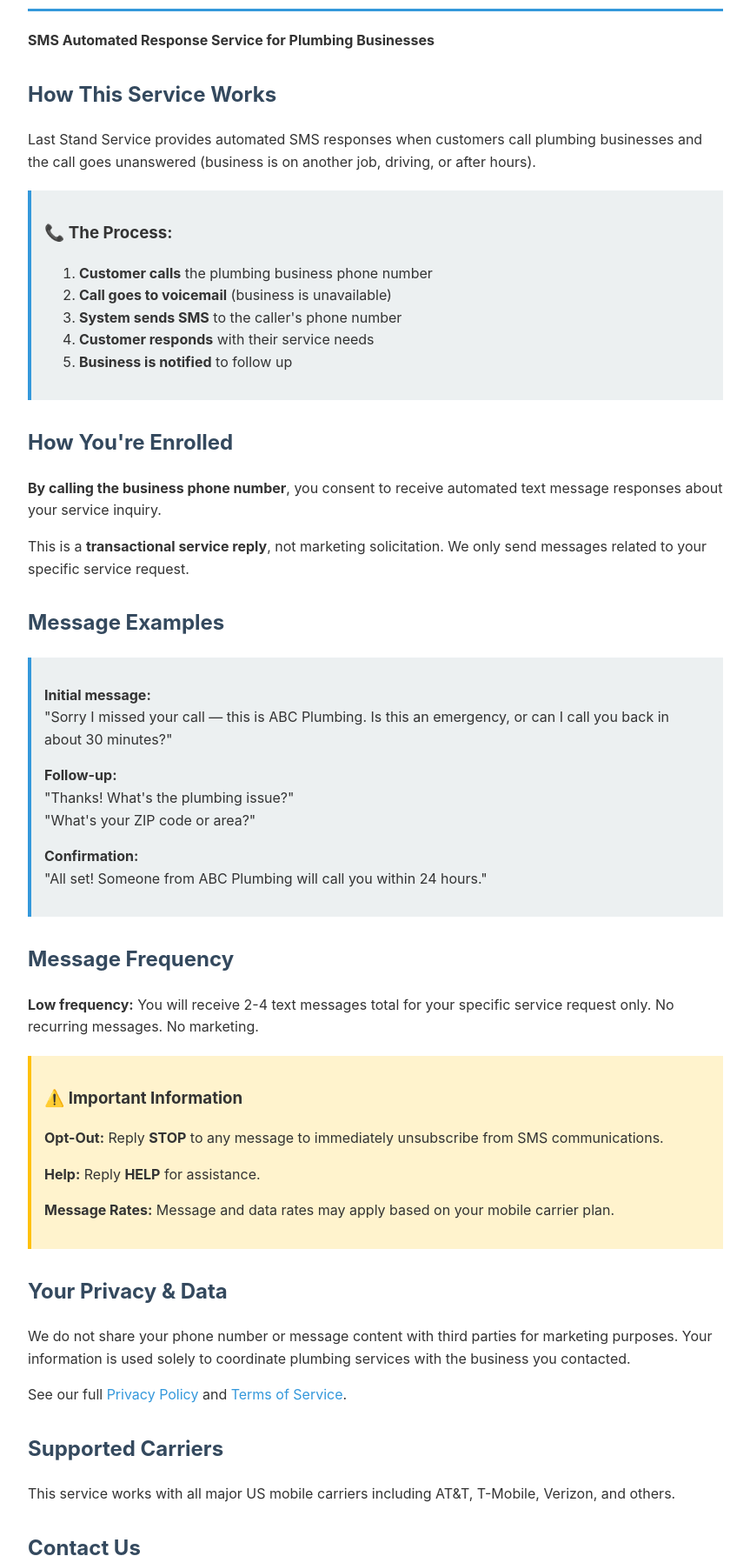
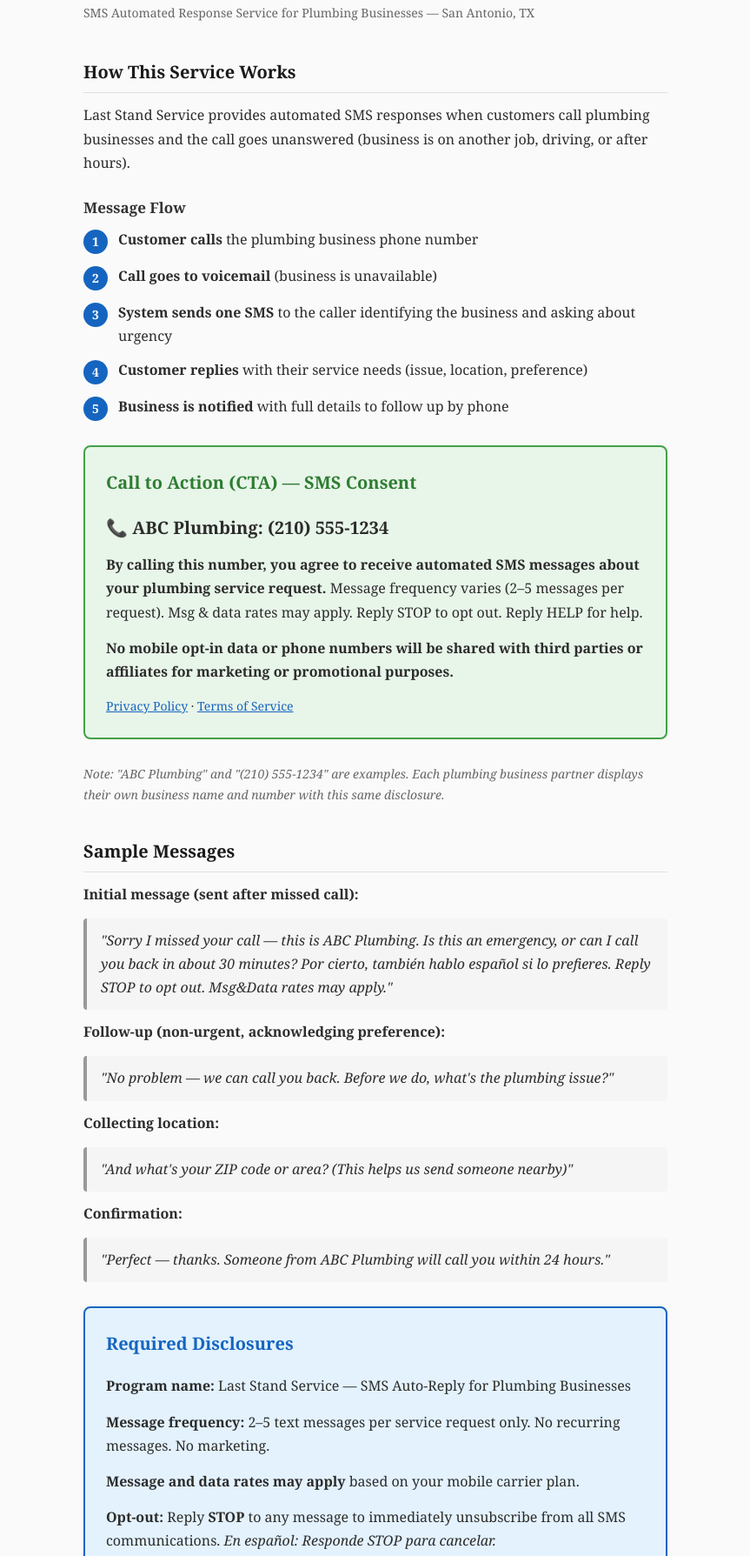
Before and after one commit to ketdaddy/last-stand-service, a plain HTML site: page index.html in a window 1280 px wide. Shown: the part 93-1882 px from the top of the page at 87% size, without its empty margins (208-1071 px from the left). Drawn offline with Linux system fonts and the light colour scheme.

Commit message:
Update index.html

```diff
--- a/index.html
+++ b/index.html
@@ -5,102 +5,119 @@
     <meta name="viewport" content="width=device-width, initial-scale=1.0">
     <title>Last Stand Service - SMS Service Information</title>
     <style>
-        body {
-            font-family: -apple-system, BlinkMacSystemFont, 'Segoe UI', Arial, sans-serif;
-            line-height: 1.6;
-            max-width: 800px;
-            margin: 0 auto;
-            padding: 20px;
-            color: #333;
-        }
-        h1 { color: #2c3e50; border-bottom: 3px solid #3498db; padding-bottom: 10px; }
-        h2 { color: #34495e; margin-top: 30px; }
-        .info-box {
-            background: #ecf0f1;
-            padding: 15px;
-            border-left: 4px solid #3498db;
-            margin: 20px 0;
-        }
-        .required {
-            background: #fff3cd;
-            border-left-color: #ffc107;
-        }
-        footer {
-            margin-top: 40px;
-            padding-top: 20px;
-            border-top: 1px solid #ddd;
-            font-size: 0.9em;
-            color: #666;
-        }
-        a { color: #3498db; text-decoration: none; }
-        a:hover { text-decoration: underline; }
+        * { margin: 0; padding: 0; box-sizing: border-box; }
+        body { font-family: Georgia, 'Times New Roman', serif; color: #2c2c2c; line-height: 1.7; background: #fafafa; }
+        .container { max-width: 720px; margin: 0 auto; padding: 40px 24px 80px; }
+        h1 { font-size: 28px; margin-bottom: 8px; color: #1a1a1a; }
+        .subtitle { color: #666; font-size: 14px; margin-bottom: 40px; }
+        h2 { font-size: 20px; margin: 36px 0 12px; color: #1a1a1a; border-bottom: 1px solid #e0e0e0; padding-bottom: 6px; }
+        h3 { font-size: 17px; margin: 24px 0 8px; color: #333; }
+        p { margin-bottom: 14px; font-size: 16px; }
+        ul { margin: 0 0 14px 24px; }
+        li { margin-bottom: 6px; font-size: 16px; }
+        .consent-box { background: #e8f5e9; border: 2px solid #43a047; padding: 24px; margin: 28px 0; border-radius: 8px; }
+        .consent-box h2 { border: none; margin-top: 0; color: #2e7d32; }
+        .disclosure-box { background: #e3f2fd; border: 2px solid #1565c0; padding: 24px; margin: 28px 0; border-radius: 8px; }
+        .disclosure-box h2 { border: none; margin-top: 0; color: #1565c0; }
+        .message-example { background: #f5f5f5; border-left: 4px solid #999; padding: 12px 16px; margin: 12px 0; font-style: italic; border-radius: 4px; }
+        .flow-step { display: flex; align-items: flex-start; margin-bottom: 12px; }
+        .step-num { background: #1565c0; color: white; width: 28px; height: 28px; border-radius: 50%; display: flex; align-items: center; justify-content: center; font-size: 14px; font-weight: bold; flex-shrink: 0; margin-right: 12px; margin-top: 2px; }
+        .step-text { flex: 1; }
+        a { color: #1565c0; }
+        footer { margin-top: 60px; padding-top: 20px; border-top: 1px solid #e0e0e0; font-size: 13px; color: #888; }
+        footer a { color: #888; }
     </style>
 </head>
 <body>
+    <div class="container">
         <h1>Last Stand Service</h1>
-    <p><strong>SMS Automated Response Service for Plumbing Businesses</strong></p>
+        <p class="subtitle">SMS Automated Response Service for Plumbing Businesses — San Antonio, TX</p>
 
         <h2>How This Service Works</h2>
         <p>Last Stand Service provides automated SMS responses when customers call plumbing businesses and the call goes unanswered (business is on another job, driving, or after hours).</p>
 
-    <div class="info-box">
-        <h3>📞 The Process:</h3>
-        <ol>
-            <li><strong>Customer calls</strong> the plumbing business phone number</li>
-            <li><strong>Call goes to voicemail</strong> (business is unavailable)</li>
-            <li><strong>System sends SMS</strong> to the caller's phone number</li>
-            <li><strong>Customer responds</strong> with their service needs</li>
-            <li><strong>Business is notified</strong> to follow up</li>
-        </ol>
+        <h3>Message Flow</h3>
+        <div class="flow-step">
+            <div class="step-num">1</div>
+            <div class="step-text"><strong>Customer calls</strong> the plumbing business phone number</div>
+        </div>
+        <div class="flow-step">
+            <div class="step-num">2</div>
+            <div class="step-text"><strong>Call goes to voicemail</strong> (business is unavailable)</div>
+        </div>
+        <div class="flow-step">
+            <div class="step-num">3</div>
+            <div class="step-text"><strong>System sends one SMS</strong> to the caller identifying the business and asking about urgency</div>
+        </div>
+        <div class="flow-step">
+            <div class="step-num">4</div>
+            <div class="step-text"><strong>Customer replies</strong> with their service needs (issue, location, preference)</div>
+        </div>
+        <div class="flow-step">
+            <div class="step-num">5</div>
+            <div class="step-text"><strong>Business is notified</strong> with full details to follow up by phone</div>
         </div>
 
-    <h2>How You're Enrolled</h2>
-    <p><strong>By calling the business phone number</strong>, you consent to receive automated text message responses about your service inquiry.</p>
-
-    <p>This is a <strong>transactional service reply</strong>, not marketing solicitation. We only send messages related to your specific service request.</p>
-
-    <h2>Message Examples</h2>
-    <div class="info-box">
-        <p><strong>Initial message:</strong><br>
-        "Sorry I missed your call — this is ABC Plumbing. Is this an emergency, or can I call you back in about 30 minutes?"</p>
-
-        <p><strong>Follow-up:</strong><br>
-        "Thanks! What's the plumbing issue?"<br>
-        "What's your ZIP code or area?"</p>
-
-        <p><strong>Confirmation:</strong><br>
-        "All set! Someone from ABC Plumbing will call you within 24 hours."</p>
+        <div class="consent-box">
+            <h2>Call to Action (CTA) — SMS Consent</h2>
+            <p style="font-size: 20px; font-weight: bold; margin-bottom: 12px;">📞 ABC Plumbing: (210) 555-1234</p>
+            <p><strong>By calling this number, you agree to receive automated SMS messages about your plumbing service request.</strong> Message frequency varies (2–5 messages per request). Msg &amp; data rates may apply. Reply STOP to opt out. Reply HELP for help.</p>
+            <p><strong>No mobile opt-in data or phone numbers will be shared with third parties or affiliates for marketing or promotional purposes.</strong></p>
+            <p style="font-size: 14px; margin-bottom: 0;"><a href="privacy.html">Privacy Policy</a> · <a href="terms.html">Terms of Service</a></p>
         </div>
 
-    <h2>Message Frequency</h2>
-    <p><strong>Low frequency:</strong> You will receive 2-4 text messages total for your specific service request only. No recurring messages. No marketing.</p>
+        <p style="font-size: 14px; color: #666;"><em>Note: "ABC Plumbing" and "(210) 555-1234" are examples. Each plumbing business partner displays their own business name and number with this same disclosure.</em></p>
 
-    <div class="info-box required">
-        <h3>⚠️ Important Information</h3>
-        <p><strong>Opt-Out:</strong> Reply <strong>STOP</strong> to any message to immediately unsubscribe from SMS communications.</p>
-        <p><strong>Help:</strong> Reply <strong>HELP</strong> for assistance.</p>
-        <p><strong>Message Rates:</strong> Message and data rates may apply based on your mobile carrier plan.</p>
+        <h2>Sample Messages</h2>
+        <p><strong>Initial message (sent after missed call):</strong></p>
+        <div class="message-example">
+            "Sorry I missed your call — this is ABC Plumbing. Is this an emergency, or can I call you back in about 30 minutes? Por cierto, también hablo español si lo prefieres. Reply STOP to opt out. Msg&amp;Data rates may apply."
         </div>
 
-    <h2>Your Privacy & Data</h2>
-    <p>We do not share your phone number or message content with third parties for marketing purposes. Your information is used solely to coordinate plumbing services with the business you contacted.</p>
+        <p><strong>Follow-up (non-urgent, acknowledging preference):</strong></p>
+        <div class="message-example">
+            "No problem — we can call you back. Before we do, what's the plumbing issue?"
+        </div>
 
-    <p>See our full <a href="privacy.html">Privacy Policy</a> and <a href="terms.html">Terms of Service</a>.</p>
+        <p><strong>Collecting location:</strong></p>
+        <div class="message-example">
+            "And what's your ZIP code or area? (This helps us send someone nearby)"
+        </div>
+
+        <p><strong>Confirmation:</strong></p>
+        <div class="message-example">
+            "Perfect — thanks. Someone from ABC Plumbing will call you within 24 hours."
+        </div>
+
+        <div class="disclosure-box">
+            <h2>Required Disclosures</h2>
+            <p><strong>Program name:</strong> Last Stand Service — SMS Auto-Reply for Plumbing Businesses</p>
+            <p><strong>Message frequency:</strong> 2–5 text messages per service request only. No recurring messages. No marketing.</p>
+            <p><strong>Message and data rates may apply</strong> based on your mobile carrier plan.</p>
+            <p><strong>Opt-out:</strong> Reply <strong>STOP</strong> to any message to immediately unsubscribe from all SMS communications. <em>En español: Responde STOP para cancelar.</em></p>
+            <p><strong>Help:</strong> Reply <strong>HELP</strong> to any message for assistance. You'll receive program info and support contact details. <em>En español: Responde HELP para ayuda.</em></p>
+            <p><strong>Privacy Policy:</strong> <a href="privacy.html">https://ketdaddy.github.io/last-stand-service/privacy.html</a></p>
+            <p><strong>Terms of Service:</strong> <a href="terms.html">https://ketdaddy.github.io/last-stand-service/terms.html</a></p>
+        </div>
+
+        <h2>Bilingual Support</h2>
+        <p>All messages are available in English and Spanish. The initial message includes both languages. After the customer responds, the system automatically continues in the customer's preferred language.</p>
 
         <h2>Supported Carriers</h2>
         <p>This service works with all major US mobile carriers including AT&T, T-Mobile, Verizon, and others.</p>
 
         <h2>Contact Us</h2>
-    <p>Questions about our SMS service?</p>
+        <p>Questions about our SMS service:</p>
         <ul>
-        <li><strong>Email:</strong> support@laststandservice.com</li>
+            <li><strong>Email:</strong> joegmendez@gmail.com</li>
             <li><strong>Phone:</strong> Call the plumbing business number you originally dialed</li>
         </ul>
 
         <footer>
-        <p><strong>Last Stand Service</strong> | San Antonio, TX</p>
+            <p>Last Stand Service | San Antonio, TX</p>
             <p>Last updated: February 2026</p>
-        <p><a href="privacy.html">Privacy Policy</a> | <a href="terms.html">Terms of Service</a></p>
+            <p><a href="index.html">Home</a> · <a href="privacy.html">Privacy Policy</a> · <a href="terms.html">Terms of Service</a></p>
         </footer>
+    </div>
 </body>
 </html>
```
Lines whose indentation alone changed are shown as unchanged.
